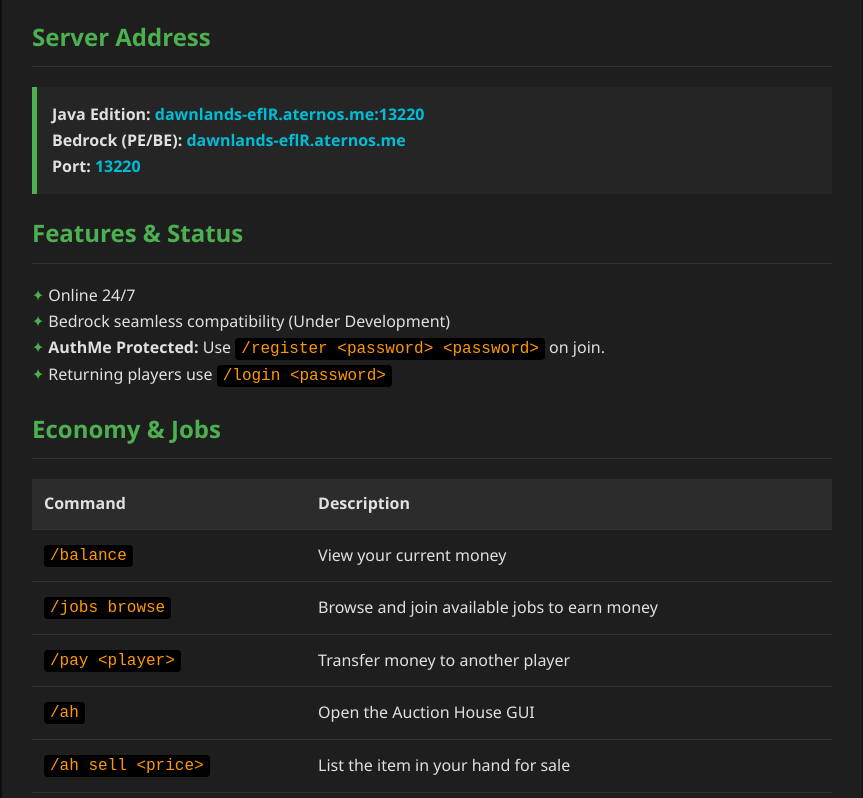
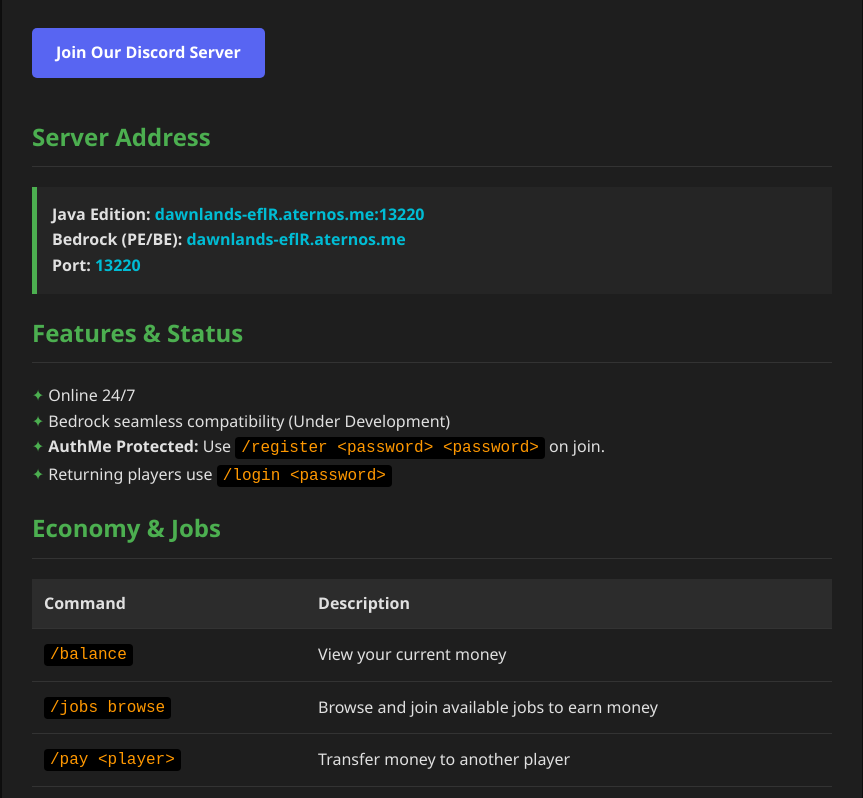
Before and after one commit to THe-CODIST-GAMER/DAWNLANDS, a plain HTML site: page index.html in a window 1280 px wide. Shown: the part 137-935 px from the top of the page, without its empty margins (208-1071 px from the left). Drawn offline with Linux system fonts and the light colour scheme.

Commit message:
Update index.html

```diff
--- a/index.html
+++ b/index.html
@@ -1,4 +1,4 @@
-<!DOCTYPE html>
+      <!DOCTYPE html>
 <html lang="en">
 <head>
     <meta charset="UTF-8">
@@ -31,6 +31,20 @@
             padding: 15px;
             border-left: 5px solid #4caf50;
             margin-bottom: 20px;
+        }
+        .discord-btn {
+            display: inline-block;
+            background-color: #5865F2;
+            color: white;
+            padding: 12px 24px;
+            text-decoration: none;
+            border-radius: 5px;
+            font-weight: bold;
+            margin: 10px 0 20px 0;
+            transition: background 0.3s;
+        }
+        .discord-btn:hover {
+            background-color: #4752c4;
         }
         .code {
             font-family: 'Courier New', Courier, monospace;
@@ -76,6 +90,8 @@
 
 <div class="container">
     <h1>Dawnlands Server</h1>
+
+    <a href="https://discord.gg/9EWREDSgV8" class="discord-btn" target="_blank">Join Our Discord Server</a>
 
     <section>
         <h2>Server Address</h2>
@@ -159,7 +175,7 @@
     </section>
 
     <footer style="margin-top: 30px; font-size: 0.8em; text-align: center; color: #777;">
-        Need help? Contact <strong>Arinjoy</strong> on the group.
+        Need help? Contact <strong>Arinjoy</strong> or check the Discord.
     </footer>
 </div>
 
```
